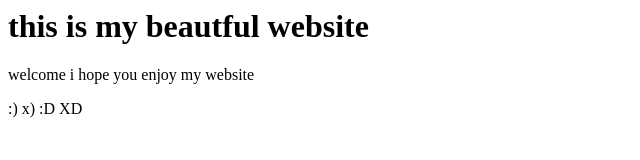
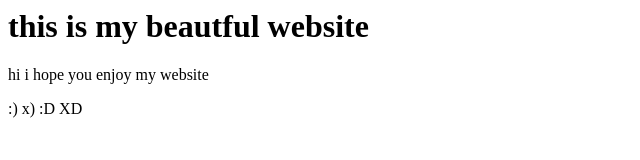
Before and after one commit to iamarbind3093/awesome-repo, a plain HTML site: page index.html in a window 1280 px wide. Shown: the full height of the page, 0-640 px from the left. Drawn offline with Linux system fonts and the light colour scheme.

Commit message:
changed welcome to hi

```diff
--- a/index.html
+++ b/index.html
@@ -1,6 +1,6 @@
 <html>
 <title>this is my website</title>
 <h1>this is my beautful website</h1>
-<p>welcome i hope you enjoy my website</h2>
+<p>hi i hope you enjoy my website</h2>
 <p>:) x) :D XD  </p>
 </html>
```
